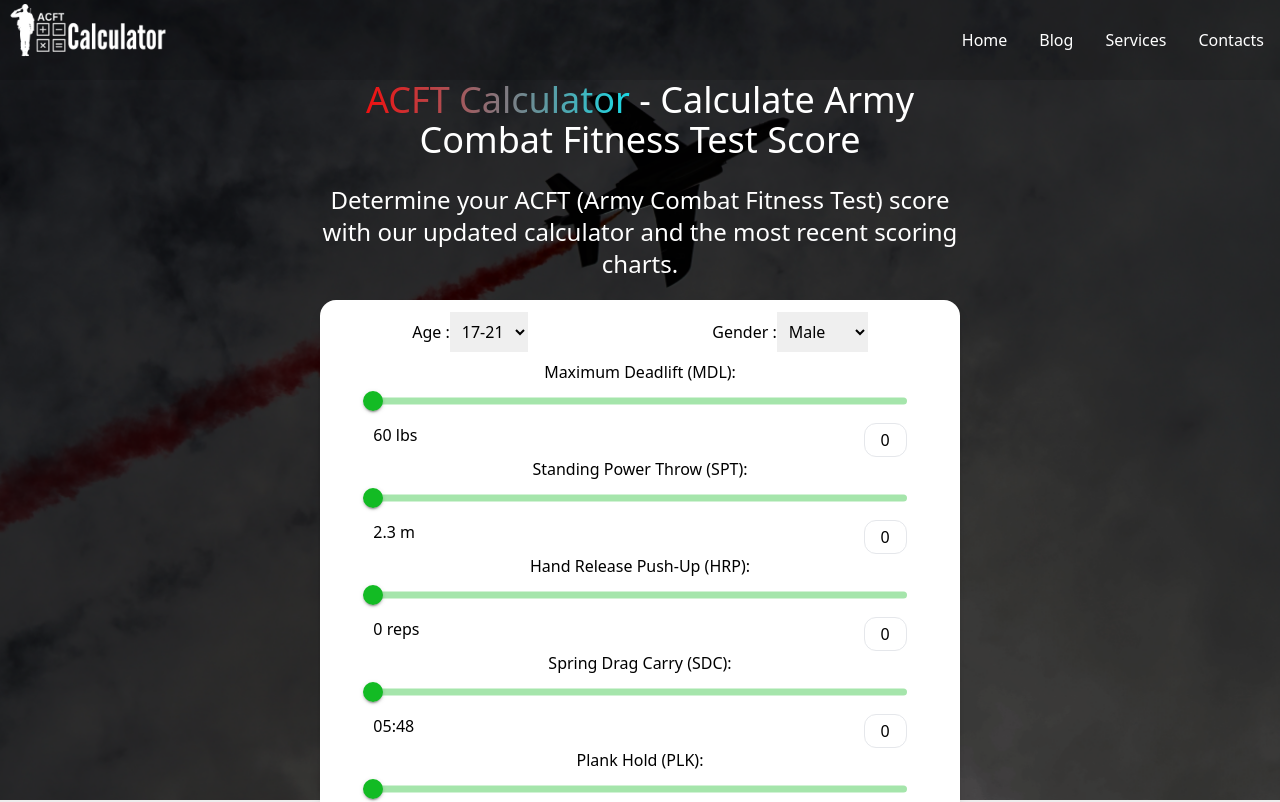
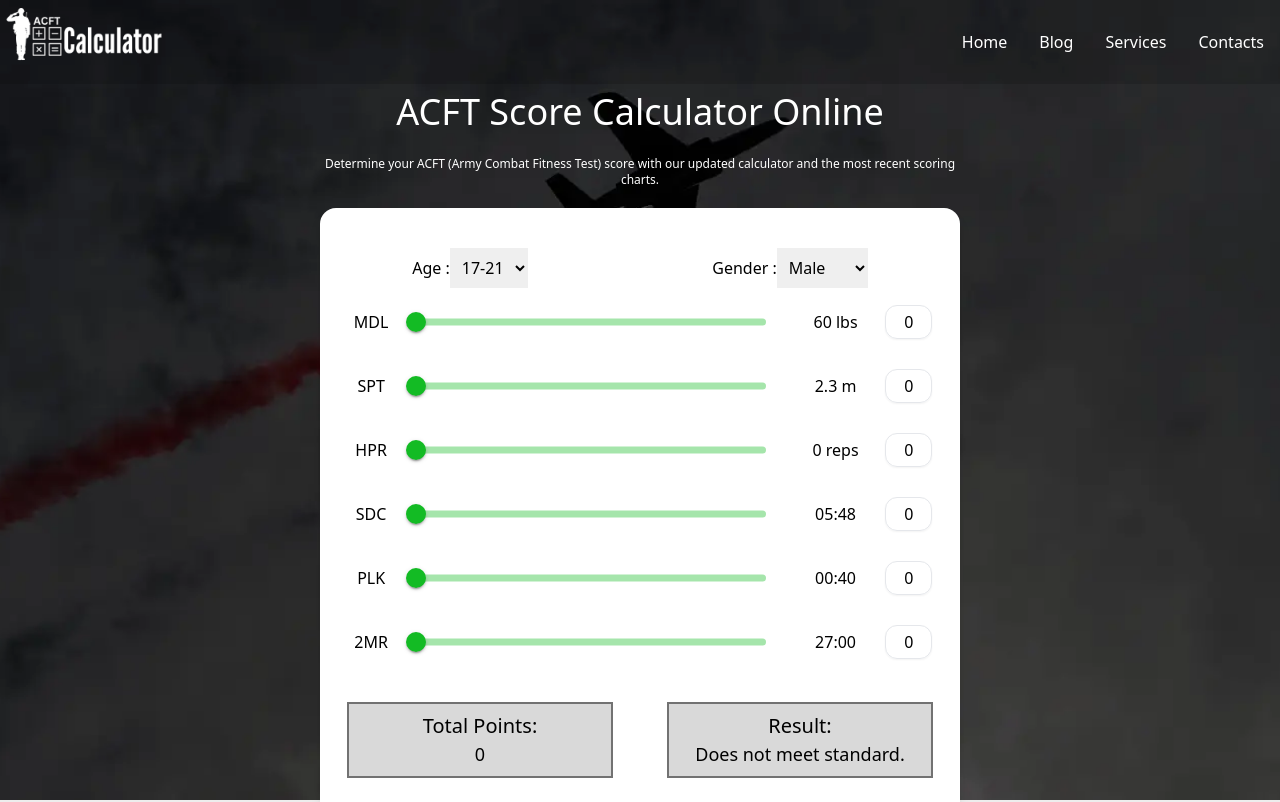
Before and after one commit to NeilSagar/tempDeploy, a React (Create React App) app: page / in a window 1280 px wide. Shown: the top 802 px of the page. Built offline with nearby package versions, Linux system fonts and the light colour scheme; what tailwindcss-text-fill would draw is missing.

Commit message:
modified features according to need

```diff
--- a/src/App.js
+++ b/src/App.js
@@ -4,13 +4,12 @@ import FAQ from './components/FAQ';
 import Footer from './components/Footer';
 import Header from './components/Header';
 
-import headerImg from "./Resources/headerImg.png"
+import headerImg from "./Resources/headerImg.webp"
 
 const customStyle = {
-  backgroundImage: `url(${headerImg})`, // Correct way to set background image
-  backgroundSize: 'cover', // Optional: Adjust as needed
-  backgroundPosition: 'center', // Optional: Adjust as needed
-  // Add other styling properties as needed
+  backgroundImage: `url(${headerImg})`,
+  backgroundSize: 'cover',
+  backgroundPosition: 'center',
 };
 
 function App() {
--- a/src/components/Body.jsx
+++ b/src/components/Body.jsx
@@ -35,7 +35,7 @@ const firstSentence = "Welcome to the ACFT Calculator, your reliable tool for as
   return (
     <div className='flex flex-col items-center text-left space-y-10 my-10'>
       {readMore?
-      <div>
+      <div className='h-96 overflow-auto border-2'>
         {/* heading 2.1 */}
         <div className='my-7'>
         <h2 className='lg:w-1/2 md:w-2/3 w-11/12 mx-auto lg:text-4xl md:text-4xl sm:text-2xl text-xl'>
@@ -164,7 +164,7 @@ const firstSentence = "Welcome to the ACFT Calculator, your reliable tool for as
           </p>
           <p className='lg:w-1/2 md:w-2/3 w-11/12  mx-auto my-5 font-light  tracking-wide leading-8'>
             The scoring system is designed not only to assess current fitness but also to motivate continual improvement and readiness. It encompasses a range of physical challenges, each aimed at measuring key aspects of military fitness. From strength and endurance to speed and agility, the ACFT Scoring Scales give soldiers a detailed understanding of their performance in areas critical to their roles in the Army. By understanding these scales, soldiers can better target their training, focusing on areas that need improvement, and striving for excellence in all aspects of physical fitness.
-            <span className='underline hover:cursor-pointer font-light' onClick={handleReadLess}>read less</span>
+            <div className='underline hover:cursor-pointer font-medium' onClick={handleReadLess}>read less</div>
           </p>
 
         </div>
@@ -177,8 +177,8 @@ const firstSentence = "Welcome to the ACFT Calculator, your reliable tool for as
         ACFT Score Tool: Assess Your Army Combat Fitness Test Performance
         </h2>
         <p className='lg:w-1/2 md:w-2/3 w-11/12  mx-auto my-5 font-light  tracking-wide leading-8'>
-          {firstSentence.slice(0,250)}
-          <span className='underline hover:cursor-pointer' onClick={()=>{setReadMore(!readMore)}}>read more</span>
+          {firstSentence.slice(0,250)} ...
+          <div className='underline hover:cursor-pointer font-medium' onClick={()=>{setReadMore(!readMore)}}>read more</div>
         </p>
 
         </div>
--- a/src/components/Calculator.jsx
+++ b/src/components/Calculator.jsx
@@ -15,8 +15,7 @@ export default function Calculator() {
     });
     const [age,setAge] = useState("17-21");
     const [gender,setGender] = useState("Male");
-    const parameters = ["Maximum Deadlift (MDL):","Standing Power Throw (SPT):","Hand Release Push-Up (HRP):",
-    "Spring Drag Carry (SDC):","Plank Hold (PLK):","2-Mile Run (2MR)"];
+    const parameters = ["MDL","SPT","HPR","SDC","PLK","2MR"];
     const units = ["lbs","m","reps","","",""];
     const minmax = useMemo(() => [
         { min: 60, max: 340 },
@@ -82,8 +81,8 @@ export default function Calculator() {
 
   return (
     <div  className='lg:w-1/2 md:w-2/3  sm:w-9/12 w-full  mx-auto text-center mt-5'>
-        <div className='bg-white lg:rounded-2xl md:rounded-xl sm:rounded-lg rounded-sm py-1 shadow-lg'>
-            <div className='flex justify-around my-2'>
+        <div className='bg-white lg:rounded-2xl md:rounded-xl sm:rounded-lg rounded-sm shadow-lg py-10'>
+            <div className='flex justify-around '>
                 <label htmlFor="age">Age :
                 <select id='age' className='p-2 focus:outline-none'
                 onChange={(e)=>{setAge(e.target.value)}}
@@ -112,30 +111,48 @@ export default function Calculator() {
                 </label>
             </div>
 
-            <div className='w-10/12 mx-auto'>
+            <div className='w-11/12 mx-auto'>
+                <table className='w-full'>
+                    <thead>
+                        <tr>
+                            <th className='w-1/12 '></th>
+                            <th className='w-8/12'></th>
+                            <th className='w-2/12'></th>
+                            <th className='w-1/12'></th>
+                        </tr>
+                    </thead>
+                <tbody>
+                    {parameters.map((parameter,index)=>(
 
-            {parameters.map((parameter,index)=>(
-                <div key={index}>
+                    <tr key={index} className='table-row h-16'>
+                        <td>
                             <p>{parameter}</p>
-                    <Slider sx={{color:"#13BB24",height:"7px"}}
+                        </td>
+                        <td >
+                            <div className='flex items-center'>
+                            <Slider sx={{color:"#13BB24",height:"7px",width:"90%",marginX:"auto"}}
                                 defaultValue={0}
                                 max={1000}
                                 name={keysRangeInputs[index]}
                                 value={rangeInputs[keysRangeInputs[index]]*10}
                                 onChange={handleChange}
                             />
-                    <div className='values flex justify-between'>
+                            </div>
+                        </td>
+                        <td>
                             <p>
                                 {calculateValue(index,rangeInputs[keysRangeInputs[index]])} {units[index]}
                             </p>
+                        </td>
+                        <td>
                             <div>
-                            <p style={calc_value(index+1,age,gender,calculateValue(index,rangeInputs[keysRangeInputs[index]]))>=60?{backgroundColor:"#13BB24"}:{}} className='border px-4 py-1 rounded-xl'>{calc_value(index+1,age,gender,calculateValue(index,rangeInputs[keysRangeInputs[index]]))}</p>
+                                <p style={calc_value(index+1,age,gender,calculateValue(index,rangeInputs[keysRangeInputs[index]]))>=60?{backgroundColor:"#13BB24"}:{}} className='border px-4 py-1 rounded-xl shadow-sm'>{calc_value(index+1,age,gender,calculateValue(index,rangeInputs[keysRangeInputs[index]]))}</p>
                             </div>
-
-                    </div>
-                </div>
+                        </td>
+                    </tr>
             ))}
-
+            </tbody>
+            </table>
             </div>
 
             <div className='flex justify-around my-5 flex-wrap'>
--- a/src/components/Footer.jsx
+++ b/src/components/Footer.jsx
@@ -35,9 +35,9 @@ export default function Footer() {
             src={ACFT_LOGO}
             alt='logo'
         />
-        <h2 onClick={backToTop} className='underline hover:cursor-pointer'>
+        <p onClick={backToTop} className='underline hover:cursor-pointer'>
           Back to Top
-        </h2>
+        </p>
       </div>
       <div className='lg:w-2/3 md:5/6 w-full mx-auto'>
           <p className='m-2'>
--- a/src/components/Navbar.jsx
+++ b/src/components/Navbar.jsx
@@ -11,7 +11,7 @@ export default function Navbar() {
   return (
     <div id="navbar">
     <div className='flex justify-between bg-opacity-15 bg-black text-white'>
-        <div className='ms-2'>
+        <div className='ms-1 mt-1'>
           <img  className='h-20 object-cover object-center w-40'
             src={logoImg}
             alt='logo'
@@ -38,11 +38,12 @@ export default function Navbar() {
       <button className='hover:underline'>Contacts</button>
     </div>
 
-    <div className='lg:w-1/2 md:w-2/3 sm:w-9/12 w-11/12  mx-auto text-center '>
+    <div className='lg:w-1/2 md:w-2/3 sm:w-9/12 w-11/12  mx-auto text-center mt-2'>
         <div className='  text-white flex flex-col space-y-6'>
-            <h2 className='w-2/3 min-w-fit mx-auto lg:text-4xl md:text-4xl sm:text-3xl text-xl text-center '>
-            <span className='ColorfulHeading'>ACFT Calculator</span> - Calculate Army Combat Fitness Test Score</h2>
-            <p className='font-light lg:text-2xl md:text-xl sm:text-lg text-sm'>
+            <h1 className='w-2/3 min-w-fit mx-auto lg:text-4xl md:text-4xl sm:text-3xl text-xl text-center '>
+              ACFT Score Calculator Online
+            </h1>
+            <p className='font-light text-xs'>
               Determine your ACFT (Army Combat Fitness Test) score with our updated calculator and the most recent scoring charts.
             </p>
         </div>
--- a/src/components/ScoreCard.jsx
+++ b/src/components/ScoreCard.jsx
@@ -2,9 +2,9 @@ import React from 'react'
 
 export default function ScoreCard({heading,value}) {
   return (
-    <div style={value==="Passed"?{backgroundColor:"#13BB24",border:"2px solid #727272",color:"#fff"}:{backgroundColor:"#D9D9D9",border:"2px solid #727272"}} className='w-60 lg:w-5/12 md:w-5/12 p-2 m-2' >
-        <h2 className='text-xl'>{heading}</h2>
-        <p className='font-light'>{value}</p>
+    <div style={value==="Passed"?{backgroundColor:"#13BB24",border:"2px solid #727272",color:"#fff"}:{backgroundColor:"#D9D9D9",border:"2px solid #727272"}} className='w-52 lg:w-5/12 md:w-5/12 p-2 m-2' >
+        <h3 className='text-sm lg:text-xl md:text-xl'>{heading}</h3>
+        <p className='text-sm lg:text-lg md:text-lg font-light'>{value}</p>
     </div>
   )
 }
```
Also changed, not shown: src/Resources/headerImg.png (deleted), src/Resources/headerImg.webp (added). Lines whose indentation alone changed are shown as unchanged.
